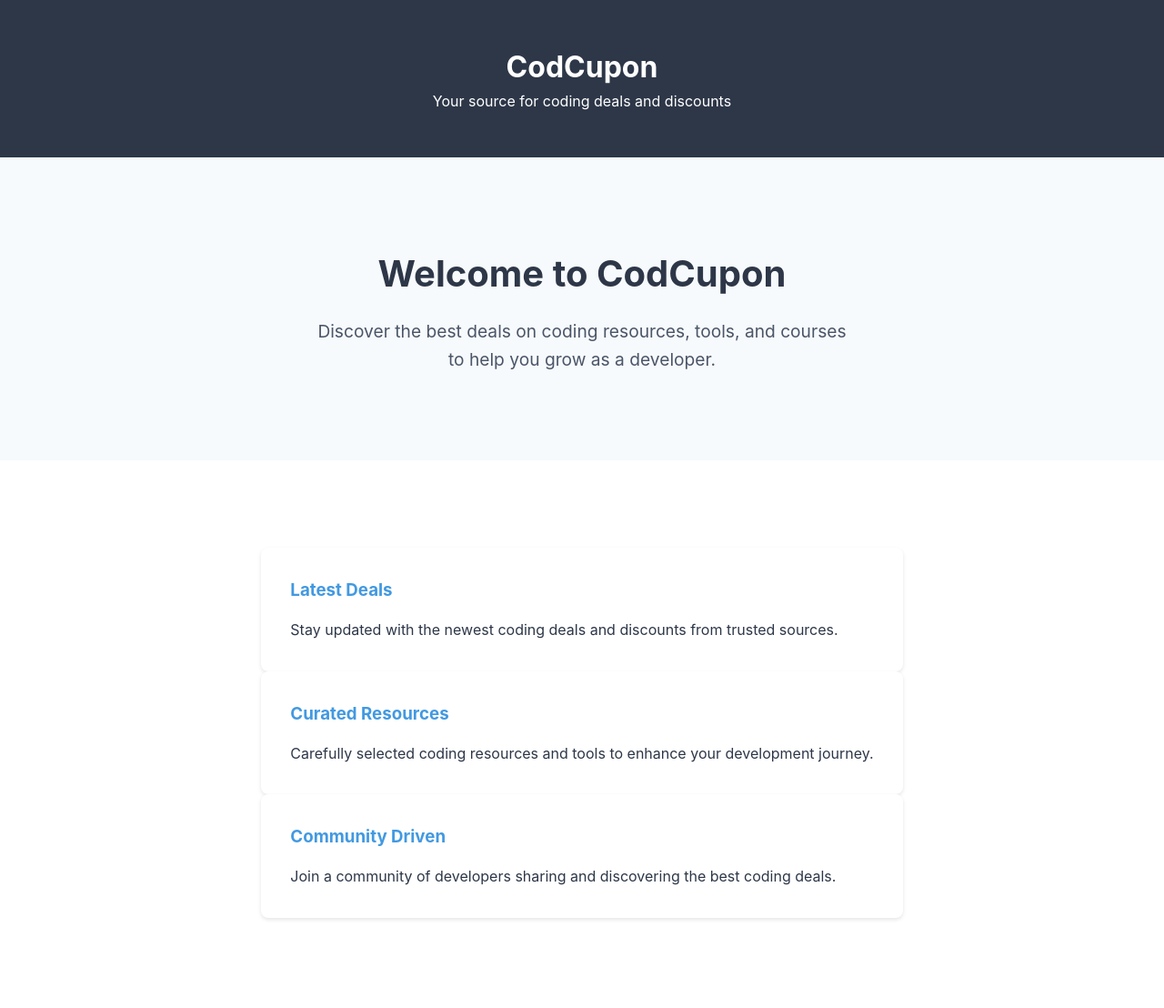
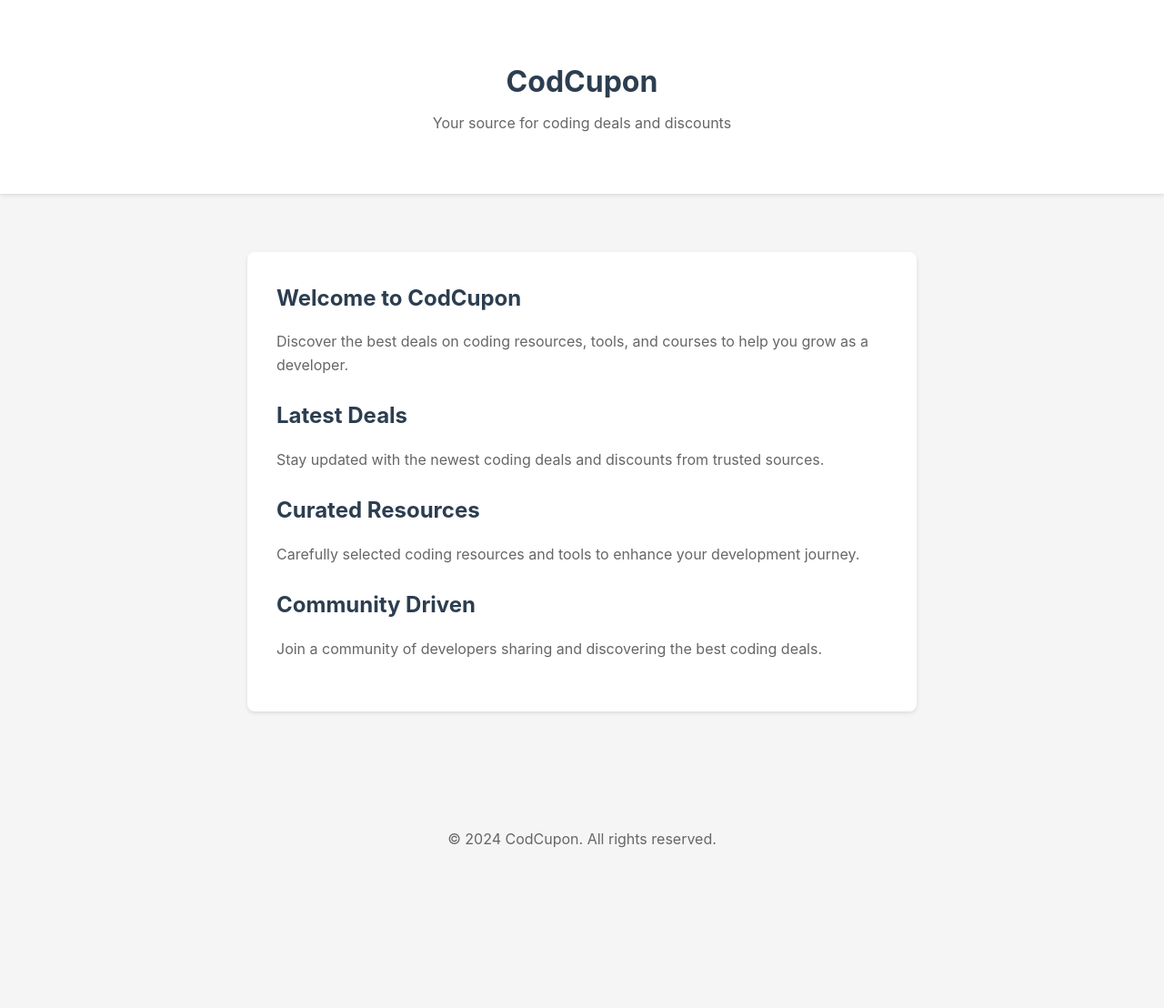
Before and after one commit to codcuponro/codcuponro.github.io, a plain HTML site: page index.html in a window 1280 px wide. Shown: the top 1108 px of the page at 91% size. After the commit the page ends 1000 px from the top, so only its background shows below. Drawn offline with Linux system fonts and the light colour scheme.

Commit message:
Simplify theme for cleaner look

```diff
--- a/index.html
+++ b/index.html
@@ -5,12 +5,6 @@
     <meta name="viewport" content="width=device-width, initial-scale=1.0">
     <title>CodCupon</title>
     <style>
-        :root {
-            --primary-color: #2d3748;
-            --secondary-color: #4a5568;
-            --accent-color: #4299e1;
-        }
-
         * {
             margin: 0;
             padding: 0;
@@ -18,76 +12,62 @@
         }
 
         body {
-            font-family: -apple-system, BlinkMacSystemFont, 'Segoe UI', Roboto, Oxygen, Ubuntu, Cantarell, sans-serif;
+            font-family: -apple-system, BlinkMacSystemFont, 'Segoe UI', Roboto, sans-serif;
             line-height: 1.6;
-            color: var(--primary-color);
+            color: #333;
+            background-color: #f5f5f5;
         }
 
         .container {
-            max-width: 1200px;
+            max-width: 800px;
             margin: 0 auto;
             padding: 2rem;
         }
 
         header {
-            background-color: var(--primary-color);
-            color: white;
-            padding: 1rem 0;
+            background-color: #fff;
+            padding: 2rem 0;
             text-align: center;
+            box-shadow: 0 2px 4px rgba(0,0,0,0.1);
         }
 
-        .hero {
-            text-align: center;
-            padding: 4rem 0;
-            background-color: #f7fafc;
+        header h1 {
+            color: #2c3e50;
+            margin-bottom: 0.5rem;
         }
 
-        .hero h1 {
-            font-size: 2.5rem;
-            margin-bottom: 1rem;
+        header p {
+            color: #666;
         }
 
-        .hero p {
-            font-size: 1.2rem;
-            color: var(--secondary-color);
-            max-width: 600px;
-            margin: 0 auto;
-        }
-
-        .features {
-            display: grid;
-            grid-template-columns: repeat(auto-fit, minmax(300px, 1fr));
-            gap: 2rem;
-            padding: 4rem 0;
-        }
-
-        .feature-card {
+        .content {
+            background-color: #fff;
+            margin-top: 2rem;
             padding: 2rem;
-            background: white;
             border-radius: 8px;
             box-shadow: 0 2px 4px rgba(0,0,0,0.1);
         }
 
-        .feature-card h3 {
-            color: var(--accent-color);
+        .content h2 {
+            color: #2c3e50;
             margin-bottom: 1rem;
         }
 
+        .content p {
+            color: #666;
+            margin-bottom: 1.5rem;
+        }
+
         footer {
-            background-color: var(--primary-color);
-            color: white;
             text-align: center;
             padding: 2rem 0;
-            margin-top: 4rem;
+            color: #666;
+            margin-top: 2rem;
         }
 
-        @media (max-width: 768px) {
+        @media (max-width: 600px) {
             .container {
                 padding: 1rem;
-            }
-
-            .hero h1 {
-                font-size: 2rem;
             }
         }
     </style>
@@ -100,29 +80,21 @@
         </div>
     </header>
 
-    <section class="hero">
-        <div class="container">
-            <h1>Welcome to CodCupon</h1>
+    <main class="container">
+        <div class="content">
+            <h2>Welcome to CodCupon</h2>
             <p>Discover the best deals on coding resources, tools, and courses to help you grow as a developer.</p>
+
+            <h2>Latest Deals</h2>
+            <p>Stay updated with the newest coding deals and discounts from trusted sources.</p>
+
+            <h2>Curated Resources</h2>
+            <p>Carefully selected coding resources and tools to enhance your development journey.</p>
+
+            <h2>Community Driven</h2>
+            <p>Join a community of developers sharing and discovering the best coding deals.</p>
         </div>
-    </section>
-
-    <section class="features">
-        <div class="container">
-            <div class="feature-card">
-                <h3>Latest Deals</h3>
-                <p>Stay updated with the newest coding deals and discounts from trusted sources.</p>
-            </div>
-            <div class="feature-card">
-                <h3>Curated Resources</h3>
-                <p>Carefully selected coding resources and tools to enhance your development journey.</p>
-            </div>
-            <div class="feature-card">
-                <h3>Community Driven</h3>
-                <p>Join a community of developers sharing and discovering the best coding deals.</p>
-            </div>
-        </div>
-    </section>
+    </main>
 
     <footer>
         <div class="container">
```
